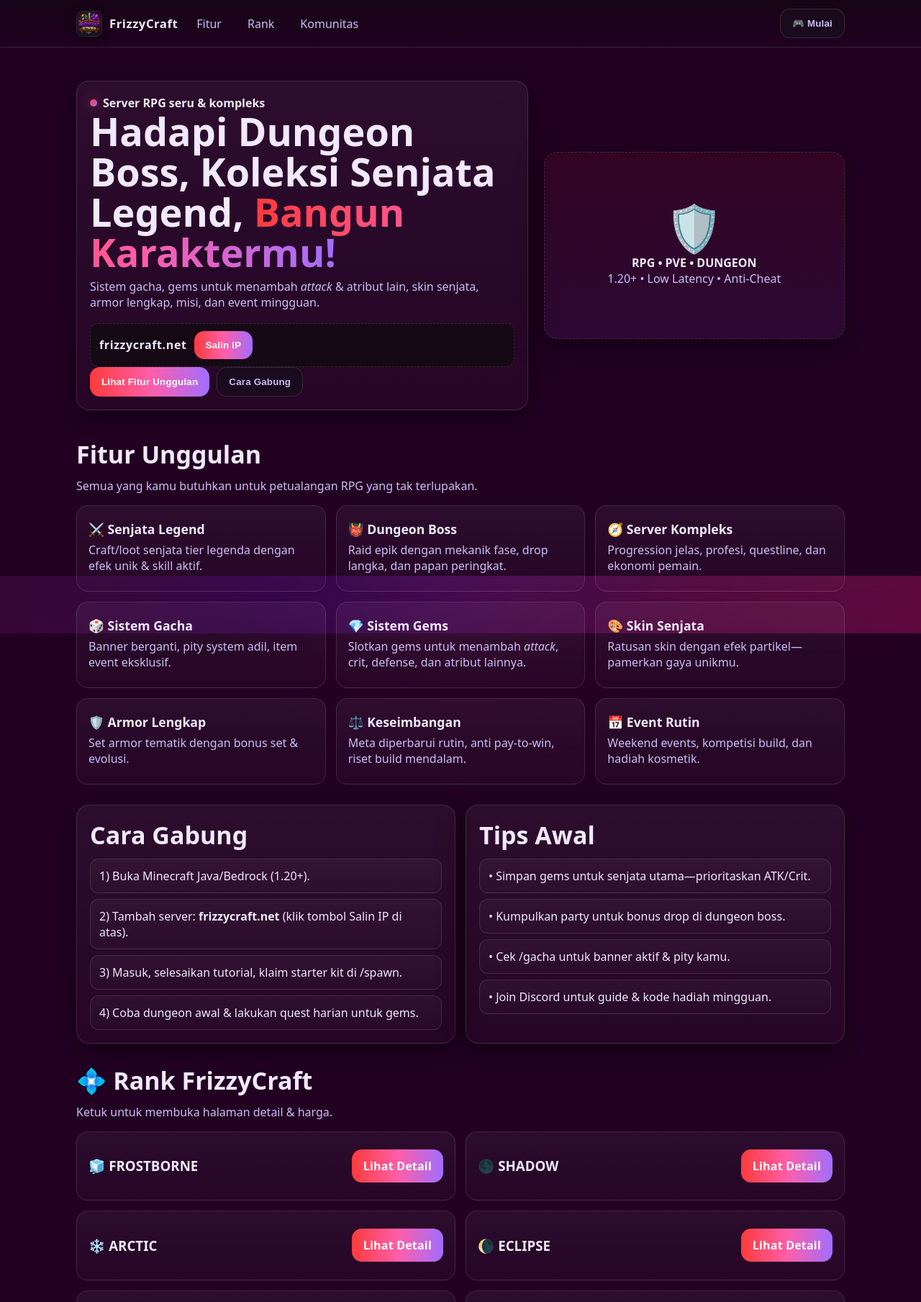
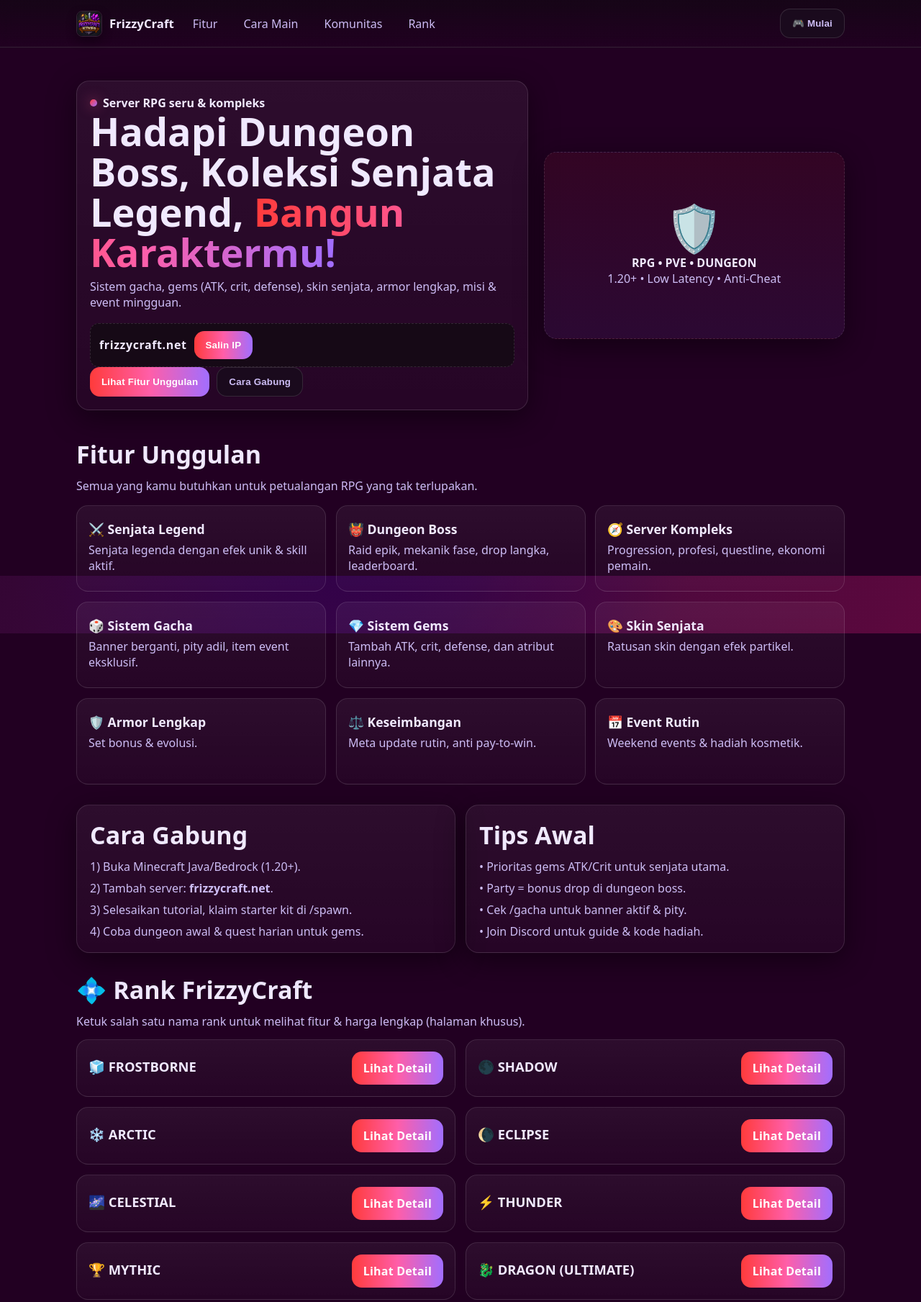
Before and after one commit to renowahyusanrama/F-web, a plain HTML site: page src/index.html in a window 1280 px wide. Shown: the top 1809 px of the page at 72% size. Drawn offline with Linux system fonts and the light colour scheme.

Commit message:
update html

```diff
--- a/src/index.html
+++ b/src/index.html
@@ -4,108 +4,117 @@
   <meta charset="UTF-8" />
   <meta name="viewport" content="width=device-width, initial-scale=1" />
   <title>FrizzyCraft — Legendary Adventures</title>
-  <meta name="description" content="Server Minecraft bertema RPG: senjata legend, dungeon boss, gacha, sistem gems, skin senjata, armor lengkap, dan fitur kompleks lainnya." />
+  <meta name="description" content="Server Minecraft RPG: senjata legend, dungeon boss, gacha, sistem gems, skin, armor lengkap, dan fitur kompleks." />
   <style>
     :root{
       --bg1:#220022; --bg2:#3b0b3b; --bg3:#5a0a3a;
-      --red:#ff3b3b; --pink:#ff5ea8; --violet:#a16eff;
-      --text:#f0e9ff; --muted:#cdbdf5; --panel:#120713; --panel-b:#2a1130;
-      --glass: rgba(255,255,255,.06); --border: rgba(255,255,255,.12);
-      --shadow: 0 10px 40px rgba(0,0,0,.45);
+      --text:#f0e9ff; --muted:#cdbdf5; --border:rgba(255,255,255,.12);
     }
     *{box-sizing:border-box}
-    html,body{height:100%;margin:0;font-family:system-ui,-apple-system,Segoe UI,Roboto,Inter,Helvetica,Arial,sans-serif;color:var(--text);background:var(--bg1);}
+    html,body{height:100%;margin:0;font-family:system-ui,-apple-system,Segoe UI,Roboto,Inter,Helvetica,Arial,sans-serif;color:var(--text);background:var(--bg1)}
     a{text-decoration:none;color:inherit}
 
-    /* Background layers */
-    body::before{content:"";position:fixed;inset:-10%;z-index:-2;background:
+    /* Background */
+    body::before{content:"";position:fixed;inset:-10%;z-index:-2;
+      background:
         radial-gradient(1200px 800px at 10% 10%,#4d0a58 0%,transparent 60%),
         radial-gradient(1000px 1000px at 90% 20%,#7a104a 0%,transparent 60%),
         radial-gradient(800px 900px at 40% 80%,#2c0146 0%,transparent 60%),
-      linear-gradient(120deg,var(--bg1),var(--bg2),var(--bg3));filter:saturate(110%);}
-    body::after{content:"";position:fixed;inset:-20px;z-index:-3;background:
-      linear-gradient(120deg,rgba(44,0,69,.65),rgba(161,110,255,.28)),
-      url('image/Frizzy.jpg') center/cover no-repeat;
-      filter:blur(14px) saturate(110%);opacity:.55;transform:scale(1.06);}
+        linear-gradient(120deg,var(--bg1),var(--bg2),var(--bg3));
+      filter:saturate(110%)}
+    body::after{content:"";position:fixed;inset:-20px;z-index:-3;
+      background:linear-gradient(120deg,rgba(44,0,69,.65),rgba(161,110,255,.28)), url('image/Frizzy.jpg') center/cover no-repeat;
+      filter:blur(14px) saturate(110%);opacity:.55;transform:scale(1.06)}
 
-    /* Fog + stars */
-    .fog{position:fixed;inset:0;z-index:-1;pointer-events:none;mix-blend-mode:screen;opacity:.35}
-    .fog span{position:absolute;width:60vmax;height:60vmax;border-radius:50%;filter:blur(60px);
-      background:radial-gradient(circle,rgba(255,94,168,.35),transparent 60%);animation:float 16s ease-in-out infinite}
-    .fog span:nth-child(1){left:-10vmax;top:-10vmax}
-    .fog span:nth-child(2){right:-20vmax;top:10vmax;animation-duration:20s}
-    .fog span:nth-child(3){left:20vmax;bottom:-20vmax;animation-duration:22s}
-    @keyframes float{50%{transform:translateY(-20px) translateX(20px)}}
-    canvas#stars{position:fixed;inset:0;z-index:-1;opacity:.45}
-
+    /* Header */
     header{position:sticky;top:0;backdrop-filter:blur(8px);
       background:linear-gradient(180deg,rgba(18,7,19,.7),rgba(18,7,19,.2) 80%,transparent);
       border-bottom:1px solid var(--border);z-index:10}
     .nav{max-width:1100px;margin:0 auto;padding:12px 16px;display:flex;align-items:center;gap:16px}
-    .brand{display:flex;align-items:center;gap:10px;font-weight:900;letter-spacing:.5px}
+    .brand{display:flex;align-items:center;gap:10px;font-weight:900}
     .brand span{font-size:1.05rem}
     .brand-logo{width:36px;height:36px;border-radius:8px;object-fit:cover;box-shadow:0 6px 14px rgba(0,0,0,.35);border:1px solid var(--border)}
     .spacer{flex:1}
     .nav a.link{padding:8px 10px;border-radius:10px;color:var(--muted)}
-    .nav a.link:hover{background:var(--glass);color:#fff}
+    .nav a.link:hover{background:rgba(255,255,255,.06);color:#fff}
 
+    /* Hero */
     .hero{max-width:1100px;margin:22px auto 0;padding:24px 16px 10px;display:grid;grid-template-columns:1.2fr .8fr;gap:22px;align-items:center}
-    .hero .title{font-size:clamp(28px,5.6vw,54px);line-height:1.04;margin:0 0 8px;font-weight:900}
-    .hero .subtitle{color:var(--muted);margin:0 0 18px}
-    .card{background:linear-gradient(180deg,rgba(255,255,255,.05),rgba(255,255,255,.02));border:1px solid var(--border);border-radius:18px;padding:18px;box-shadow:var(--shadow)}
-
-    .cta{display:flex;gap:10px;flex-wrap:wrap}
+    .card{background:linear-gradient(180deg,rgba(255,255,255,.05),rgba(255,255,255,.02));border:1px solid var(--border);border-radius:18px;padding:18px;box-shadow:0 10px 40px rgba(0,0,0,.45)}
+    .title{font-size:clamp(28px,5.6vw,54px);line-height:1.04;margin:0 0 8px;font-weight:900}
+    .subtitle{color:var(--muted);margin:0 0 18px}
+    .ipbox{display:flex;align-items:center;gap:10px;background:#160916;border:1px dashed var(--border);border-radius:12px;padding:10px 12px}
+    .ip{font-weight:900;letter-spacing:.6px}
     .btn{appearance:none;border:none;border-radius:14px;padding:12px 16px;font-weight:800;letter-spacing:.2px;color:#fff;cursor:pointer;display:inline-flex;align-items:center;gap:10px}
     .btn.primary{background:linear-gradient(90deg,#ff3b3b,#ff5ea8,#a16eff)}
     .btn.ghost{background:#1a0a1d;border:1px solid var(--border);color:var(--muted)}
     .btn:active{transform:translateY(1px)}
+    .cta{display:flex;gap:10px;flex-wrap:wrap}
 
-    .ipbox{display:flex;align-items:center;gap:10px;background:#160916;border:1px dashed var(--border);border-radius:12px;padding:10px 12px}
-    .ip{font-weight:900;letter-spacing:.6px}
-
+    /* Section */
     .section{max-width:1100px;margin:28px auto;padding:0 16px}
     h2.sec{font-size:clamp(22px,4.4vw,34px);margin:0 0 10px}
     p.lead{color:var(--muted);margin:0 0 16px}
 
+    /* Grid fitur */
     .grid{display:grid;grid-template-columns:repeat(12,1fr);gap:14px}
-    .feat{grid-column:span 4;border-radius:16px;padding:16px;background:linear-gradient(180deg,rgba(255,255,255,.05),rgba(255,255,255,.02));border:1px solid var(--border);min-height:120px}
+    .feat{grid-column:span 4;position:relative;border-radius:16px;padding:16px;background:linear-gradient(180deg,rgba(255,255,255,.05),rgba(255,255,255,.02));border:1px solid var(--border);min-height:120px}
     .feat h3{margin:4px 0 6px;font-size:1.1rem}
     .feat p{margin:0;color:var(--muted)}
+    @media (max-width: 900px){ .hero{grid-template-columns:1fr}; .grid .feat{grid-column:span 6} }
+    @media (max-width: 560px){ .grid .feat{grid-column:1/-1} }
 
-    /* Rank index (links ke halaman) */
-    .rank-grid{display:grid;grid-template-columns:repeat(12,1fr);gap:14px}
+    /* Rank index */
+    .rank-section{max-width:1100px;margin:28px auto;padding:0 16px}
+    .rank-grid{display:grid;grid-template-columns:repeat(12,1fr);gap:14px;margin-top:14px}
     .rank-card{grid-column:span 6;background:linear-gradient(180deg,rgba(255,255,255,.05),rgba(255,255,255,.02));border:1px solid var(--border);border-radius:16px;padding:16px}
-    .rank-card.simple{display:flex;align-items:center;justify-content:space-between;gap:8px;text-decoration:none;color:inherit}
+    .rank-card.simple{display:flex;align-items:center;justify-content:space-between;gap:8px}
+    .rank-card h3{margin:0 0 6px;font-size:1.15rem}
+    @media(max-width:900px){.rank-card{grid-column:span 12}}
 
-    .two{display:grid;grid-template-columns:1fr 1fr;gap:14px}
-    .list{display:grid;gap:8px}
-    .li{background:linear-gradient(180deg,rgba(255,255,255,.04),rgba(255,255,255,.02));border:1px solid var(--border);border-radius:12px;padding:12px}
+    /* ===== POP-IN / POP-OUT on scroll ===== */
+    .popwatch{
+      opacity:0;
+      transform:translateY(22px) scale(.96);
+      filter:blur(4px);
+      transition:
+        opacity .45s ease,
+        transform .45s cubic-bezier(.2,.8,.2,1),
+        filter .45s ease;
+      will-change:opacity,transform,filter;
+    }
+    .popwatch.in{
+      opacity:1;
+      transform:none;
+      filter:blur(0);
+      transition-delay:var(--d,0ms);
+    }
+    .popwatch.out{
+      opacity:0;
+      transform:translateY(14px) scale(.985);
+      filter:blur(3px);
+      transition-delay:0ms;
+    }
+    @media (prefers-reduced-motion: reduce){
+      .popwatch,.popwatch.in,.popwatch.out{
+        transition:none!important;opacity:1!important;transform:none!important;filter:none!important;
+      }
+    }
 
     footer{margin:40px 0 24px;color:var(--muted);text-align:center;font-size:.95rem}
-
-    @media (max-width: 900px){
-      .hero{grid-template-columns:1fr;}
-      .grid .feat{grid-column:span 6}
-      .rank-card{grid-column:span 12}
-      .two{grid-template-columns:1fr}
-    }
-    @media (max-width: 560px){
-      .grid .feat{grid-column:1/-1}
-    }
   </style>
 </head>
 <body>
-  <canvas id="stars"></canvas>
-  <div class="fog" aria-hidden="true"><span></span><span></span><span></span></div>
-
   <header>
     <nav class="nav">
+      <!-- Ganti src logo kalau perlu -->
       <div class="brand"><img class="brand-logo" src="image/Frizzy.jpg" alt="FrizzyCraft logo"/><span>FrizzyCraft</span></div>
       <a class="link" href="#fitur">Fitur</a>
+      <a class="link" href="#mulai">Cara Main</a>
+      <a class="link" href="#komunitas">Komunitas</a>
       <a class="link" href="#rank">Rank</a>
-      <a class="link" href="#komunitas">Komunitas</a>
       <div class="spacer"></div>
-      <button class="btn ghost" onclick="document.getElementById('mulai').scrollIntoView({behavior:'smooth'})">🎮 Mulai</button>
+      <button class="btn ghost" onclick="scrollToId('#mulai')">🎮 Mulai</button>
     </nav>
   </header>
 
@@ -116,19 +125,20 @@
           <span style="width:10px;height:10px;border-radius:50%;background:linear-gradient(135deg,#ff3b3b,#a16eff);box-shadow:0 0 18px rgba(255,91,139,.6)"></span>
           Server RPG seru & kompleks
         </div>
-        <h1 class="title">Hadapi Dungeon Boss, Koleksi Senjata Legend,
-          <span style="background:linear-gradient(90deg,#ff3b3b,#ff5ea8,#a16eff);-webkit-background-clip:text;background-clip:text;color:transparent">Bangun Karaktermu!</span>
-        </h1>
-        <p class="subtitle">Sistem gacha, gems untuk menambah <em>attack</em> & atribut lain, skin senjata, armor lengkap, misi, dan event mingguan.</p>
+        <h1 class="title">Hadapi Dungeon Boss, Koleksi Senjata Legend, <span style="background:linear-gradient(90deg,#ff3b3b,#ff5ea8,#a16eff);-webkit-background-clip:text;background-clip:text;color:transparent">Bangun Karaktermu!</span></h1>
+        <p class="subtitle">Sistem gacha, gems (ATK, crit, defense), skin senjata, armor lengkap, misi & event mingguan.</p>
+
         <div class="ipbox">
           <div class="ip" id="ip">frizzycraft.net</div>
           <button class="btn primary" id="copyBtn">Salin IP</button>
         </div>
+
         <div class="cta">
-          <button class="btn primary" onclick="document.getElementById('fitur').scrollIntoView({behavior:'smooth'})">Lihat Fitur Unggulan</button>
-          <button class="btn ghost" onclick="document.getElementById('mulai').scrollIntoView({behavior:'smooth'})">Cara Gabung</button>
+          <button class="btn primary" onclick="scrollToId('#fitur')">Lihat Fitur Unggulan</button>
+          <button class="btn ghost" onclick="scrollToId('#mulai')">Cara Gabung</button>
         </div>
       </div>
+
       <div class="card" style="display:grid;place-items:center;min-height:260px;background:linear-gradient(180deg,rgba(255,59,59,.08),rgba(161,110,255,.08));border:1px dashed var(--border)">
         <div style="text-align:center">
           <div style="font-size:64px;line-height:1">🛡️</div>
@@ -141,73 +151,76 @@
     <section id="fitur" class="section">
       <h2 class="sec">Fitur Unggulan</h2>
       <p class="lead">Semua yang kamu butuhkan untuk petualangan RPG yang tak terlupakan.</p>
+
       <div class="grid">
-        <div class="feat"><h3>⚔️ Senjata Legend</h3><p>Craft/loot senjata tier legenda dengan efek unik & skill aktif.</p></div>
-        <div class="feat"><h3>👹 Dungeon Boss</h3><p>Raid epik dengan mekanik fase, drop langka, dan papan peringkat.</p></div>
-        <div class="feat"><h3>🧭 Server Kompleks</h3><p>Progression jelas, profesi, questline, dan ekonomi pemain.</p></div>
-        <div class="feat"><h3>🎲 Sistem Gacha</h3><p>Banner berganti, pity system adil, item event eksklusif.</p></div>
-        <div class="feat"><h3>💎 Sistem Gems</h3><p>Slotkan gems untuk menambah <em>attack</em>, crit, defense, dan atribut lainnya.</p></div>
-        <div class="feat"><h3>🎨 Skin Senjata</h3><p>Ratusan skin dengan efek partikel—pamerkan gaya unikmu.</p></div>
-        <div class="feat"><h3>🛡️ Armor Lengkap</h3><p>Set armor tematik dengan bonus set & evolusi.</p></div>
-        <div class="feat"><h3>⚖️ Keseimbangan</h3><p>Meta diperbarui rutin, anti pay-to-win, riset build mendalam.</p></div>
-        <div class="feat"><h3>📅 Event Rutin</h3><p>Weekend events, kompetisi build, dan hadiah kosmetik.</p></div>
+        <div class="feat popwatch"><h3>⚔️ Senjata Legend</h3><p>Senjata legenda dengan efek unik & skill aktif.</p></div>
+        <div class="feat popwatch"><h3>👹 Dungeon Boss</h3><p>Raid epik, mekanik fase, drop langka, leaderboard.</p></div>
+        <div class="feat popwatch"><h3>🧭 Server Kompleks</h3><p>Progression, profesi, questline, ekonomi pemain.</p></div>
+        <div class="feat popwatch"><h3>🎲 Sistem Gacha</h3><p>Banner berganti, pity adil, item event eksklusif.</p></div>
+        <div class="feat popwatch"><h3>💎 Sistem Gems</h3><p>Tambah ATK, crit, defense, dan atribut lainnya.</p></div>
+        <div class="feat popwatch"><h3>🎨 Skin Senjata</h3><p>Ratusan skin dengan efek partikel.</p></div>
+        <div class="feat popwatch"><h3>🛡️ Armor Lengkap</h3><p>Set bonus & evolusi.</p></div>
+        <div class="feat popwatch"><h3>⚖️ Keseimbangan</h3><p>Meta update rutin, anti pay-to-win.</p></div>
+        <div class="feat popwatch"><h3>📅 Event Rutin</h3><p>Weekend events & hadiah kosmetik.</p></div>
       </div>
     </section>
 
-    <section id="mulai" class="section two">
-      <div class="card">
+    <section id="mulai" class="section" style="display:grid;grid-template-columns:1fr 1fr;gap:14px">
+      <div class="card popwatch" style="--d:40ms">
         <h2 class="sec">Cara Gabung</h2>
-        <div class="list">
-          <div class="li">1) Buka Minecraft Java/Bedrock (1.20+).</div>
-          <div class="li">2) Tambah server: <strong>frizzycraft.net</strong> (klik tombol Salin IP di atas).</div>
-          <div class="li">3) Masuk, selesaikan tutorial, klaim starter kit di /spawn.</div>
-          <div class="li">4) Coba dungeon awal & lakukan quest harian untuk gems.</div>
+        <div style="display:grid;gap:8px;color:var(--muted)">
+          <div>1) Buka Minecraft Java/Bedrock (1.20+).</div>
+          <div>2) Tambah server: <strong>frizzycraft.net</strong>.</div>
+          <div>3) Selesaikan tutorial, klaim starter kit di /spawn.</div>
+          <div>4) Coba dungeon awal & quest harian untuk gems.</div>
         </div>
       </div>
-      <div class="card">
+      <div class="card popwatch" style="--d:120ms">
         <h2 class="sec">Tips Awal</h2>
-        <div class="list">
-          <div class="li">• Simpan gems untuk senjata utama—prioritaskan ATK/Crit.</div>
-          <div class="li">• Kumpulkan party untuk bonus drop di dungeon boss.</div>
-          <div class="li">• Cek /gacha untuk banner aktif & pity kamu.</div>
-          <div class="li">• Join Discord untuk guide & kode hadiah mingguan.</div>
+        <div style="display:grid;gap:8px;color:var(--muted)">
+          <div>• Prioritas gems ATK/Crit untuk senjata utama.</div>
+          <div>• Party = bonus drop di dungeon boss.</div>
+          <div>• Cek /gacha untuk banner aktif & pity.</div>
+          <div>• Join Discord untuk guide & kode hadiah.</div>
         </div>
       </div>
     </section>
 
-    <section id="rank" class="section">
+    <section id="rank" class="rank-section">
       <h2 class="sec">💠 Rank FrizzyCraft</h2>
-      <p class="lead">Ketuk untuk membuka halaman detail & harga.</p>
+      <p class="lead" style="margin:0">Ketuk salah satu nama rank untuk melihat fitur & harga lengkap (halaman khusus).</p>
+
       <div class="rank-grid">
-        <a class="rank-card simple" href="rank/frostborne.html"><h3>🧊 FROSTBORNE</h3><span class="btn primary">Lihat Detail</span></a>
-        <a class="rank-card simple" href="rank/shadow.html"><h3>🌑 SHADOW</h3><span class="btn primary">Lihat Detail</span></a>
-        <a class="rank-card simple" href="rank/arctic.html"><h3>❄️ ARCTIC</h3><span class="btn primary">Lihat Detail</span></a>
-        <a class="rank-card simple" href="rank/eclipse.html"><h3>🌘 ECLIPSE</h3><span class="btn primary">Lihat Detail</span></a>
-        <a class="rank-card simple" href="rank/celestial.html"><h3>🌌 CELESTIAL</h3><span class="btn primary">Lihat Detail</span></a>
-        <a class="rank-card simple" href="rank/thunder.html"><h3>⚡ THUNDER</h3><span class="btn primary">Lihat Detail</span></a>
-        <a class="rank-card simple" href="rank/mythic.html"><h3>🏆 MYTHIC</h3><span class="btn primary">Lihat Detail</span></a>
-        <a class="rank-card simple" href="rank/dragon.html"><h3>🐉 DRAGON (ULTIMATE)</h3><span class="btn primary">Lihat Detail</span></a>
+        <!-- Pastikan file-file rank ini ada di /src/rank/  -->
+        <a class="rank-card simple popwatch" href="rank/frostborne.html"><h3>🧊 FROSTBORNE</h3><span class="btn primary">Lihat Detail</span></a>
+        <a class="rank-card simple popwatch" href="rank/shadow.html"><h3>🌑 SHADOW</h3><span class="btn primary">Lihat Detail</span></a>
+        <a class="rank-card simple popwatch" href="rank/arctic.html"><h3>❄️ ARCTIC</h3><span class="btn primary">Lihat Detail</span></a>
+        <a class="rank-card simple popwatch" href="rank/eclipse.html"><h3>🌘 ECLIPSE</h3><span class="btn primary">Lihat Detail</span></a>
+        <a class="rank-card simple popwatch" href="rank/celestial.html"><h3>🌌 CELESTIAL</h3><span class="btn primary">Lihat Detail</span></a>
+        <a class="rank-card simple popwatch" href="rank/thunder.html"><h3>⚡ THUNDER</h3><span class="btn primary">Lihat Detail</span></a>
+        <a class="rank-card simple popwatch" href="rank/mythic.html"><h3>🏆 MYTHIC</h3><span class="btn primary">Lihat Detail</span></a>
+        <a class="rank-card simple popwatch" href="rank/dragon.html"><h3>🐉 DRAGON (ULTIMATE)</h3><span class="btn primary">Lihat Detail</span></a>
       </div>
     </section>
 
     <section id="komunitas" class="section">
-      <div class="card" style="display:flex;flex-wrap:wrap;gap:10px;align-items:center;justify-content:space-between">
+      <div class="card popwatch">
+        <div style="display:flex;flex-wrap:wrap;gap:10px;align-items:center;justify-content:space-between">
           <div>
             <h2 class="sec" style="margin:0">Komunitas</h2>
             <p class="lead" style="margin:4px 0 0">Temukan party, guide, dan event di server kami.</p>
           </div>
           <div class="cta">
             <a class="btn primary" href="https://discord.gg/P4WtVhfP" target="_blank" rel="noopener">✨ Discord</a>
+            <a class="btn ghost" href="https://minecraft-mp.com/server/347429/vote/?error=13&time=" target="_blank" rel="noopener">🗳️ Vote Server</a>
             <a class="btn ghost" href="https://chat.whatsapp.com/CI1g4pnQVbb3t6K63EyUMp?mode=ac_t" target="_blank" rel="noopener">💬 WhatsApp</a>
-          <a class="btn ghost" href="https://minecraft-mp.com/server/347429/vote/?error=13&time=" target="_blank" rel="noopener">🗳️ Vote Server</a>
+          </div>
         </div>
       </div>
     </section>
   </main>
 
-  <footer>
-    © <span id="year"></span> FrizzyCraft • Bukan server resmi Mojang. Minecraft™ adalah merek dagang Mojang Synergies AB.
-  </footer>
+  <footer>© <span id="year"></span> FrizzyCraft • Bukan server resmi Mojang. Minecraft™ adalah merek dagang Mojang Synergies AB.</footer>
 
   <script>
     // Tahun otomatis
@@ -215,39 +228,47 @@
 
     // Salin IP
     const copyBtn = document.getElementById('copyBtn');
-    if(copyBtn){
-      copyBtn.addEventListener('click', async ()=>{
+    copyBtn?.addEventListener('click', async ()=> {
       const ip = document.getElementById('ip').textContent.trim();
-        try{ await navigator.clipboard.writeText(ip);
-             copyBtn.textContent='✅ Disalin'; setTimeout(()=>copyBtn.textContent='Salin IP',1400);
-        }catch(e){ copyBtn.textContent='Disalin!'; setTimeout(()=>copyBtn.textContent='Salin IP',1400); }
+      try { await navigator.clipboard.writeText(ip); copyBtn.textContent='✅ Disalin'; setTimeout(()=>copyBtn.textContent='Salin IP',1200); }
+      catch { copyBtn.textContent='Disalin!'; setTimeout(()=>copyBtn.textContent='Salin IP',1200); }
     });
+
+    // Smooth scroll offset header
+    const headerEl = document.querySelector('header');
+    function scrollToId(id){
+      const el = document.querySelector(id);
+      if(!el) return;
+      const headerH = headerEl ? headerEl.getBoundingClientRect().height : 0;
+      const top = window.pageYOffset + el.getBoundingClientRect().top - (headerH + 10);
+      window.scrollTo({ top, behavior:'smooth' });
     }
+    document.querySelectorAll('a.link[href^="#"]').forEach(a=>{
+      a.addEventListener('click', e=>{ e.preventDefault(); scrollToId(a.getAttribute('href')); });
+    });
 
-    // Partikel bintang
-    const c = document.getElementById('stars'); const ctx = c.getContext('2d');
-    let W,H,parts=[];
-    function resize(){W=c.width=innerWidth;H=c.height=innerHeight}
-    addEventListener('resize', resize); resize();
-    function make(){
-      const n=140; parts = Array.from({length:n}, ()=>({
-        x: Math.random()*W, y: Math.random()*H, r: Math.random()*1.6+0.5,
-        vx: (Math.random()-.5)*0.25, vy: (Math.random()-.5)*0.25,
-        hue: Math.random()<.5? 325: 350
-      }));
+    // ===== POP-IN/OUT on scroll (IntersectionObserver)
+    (function(){
+      const targets = [
+        ...document.querySelectorAll('.feat, .rank-card.simple, section.section .card')
+      ];
+      targets.forEach((el, i) => {
+        el.classList.add('popwatch');
+        el.style.setProperty('--d', `${(i % 8) * 60}ms`); // stagger kecil
+      });
+      const io = new IntersectionObserver((entries)=>{
+        entries.forEach(entry=>{
+          const el = entry.target;
+          if(entry.isIntersecting){
+            el.classList.add('in');
+            el.classList.remove('out');
+          }else{
+            el.classList.remove('in');
+            el.classList.add('out');
           }
-    make();
-    (function step(){
-      ctx.clearRect(0,0,W,H);
-      for(const p of parts){
-        p.x+=p.vx; p.y+=p.vy;
-        if(p.x< -10) p.x=W+10; if(p.x>W+10) p.x=-10;
-        if(p.y< -10) p.y=H+10; if(p.y>H+10) p.y=-10;
-        const g=ctx.createRadialGradient(p.x,p.y,0,p.x,p.y,p.r*4);
-        g.addColorStop(0,`hsla(${p.hue},90%,65%,.9)`); g.addColorStop(1,'transparent');
-        ctx.fillStyle=g; ctx.beginPath(); ctx.arc(p.x,p.y,p.r,0,Math.PI*2); ctx.fill();
-      }
-      requestAnimationFrame(step);
+        });
+      }, { root:null, rootMargin:'0px 0px -10% 0px', threshold:0.18 });
+      targets.forEach(el => io.observe(el));
     })();
   </script>
 </body>
```
Lines whose indentation alone changed are shown as unchanged.
